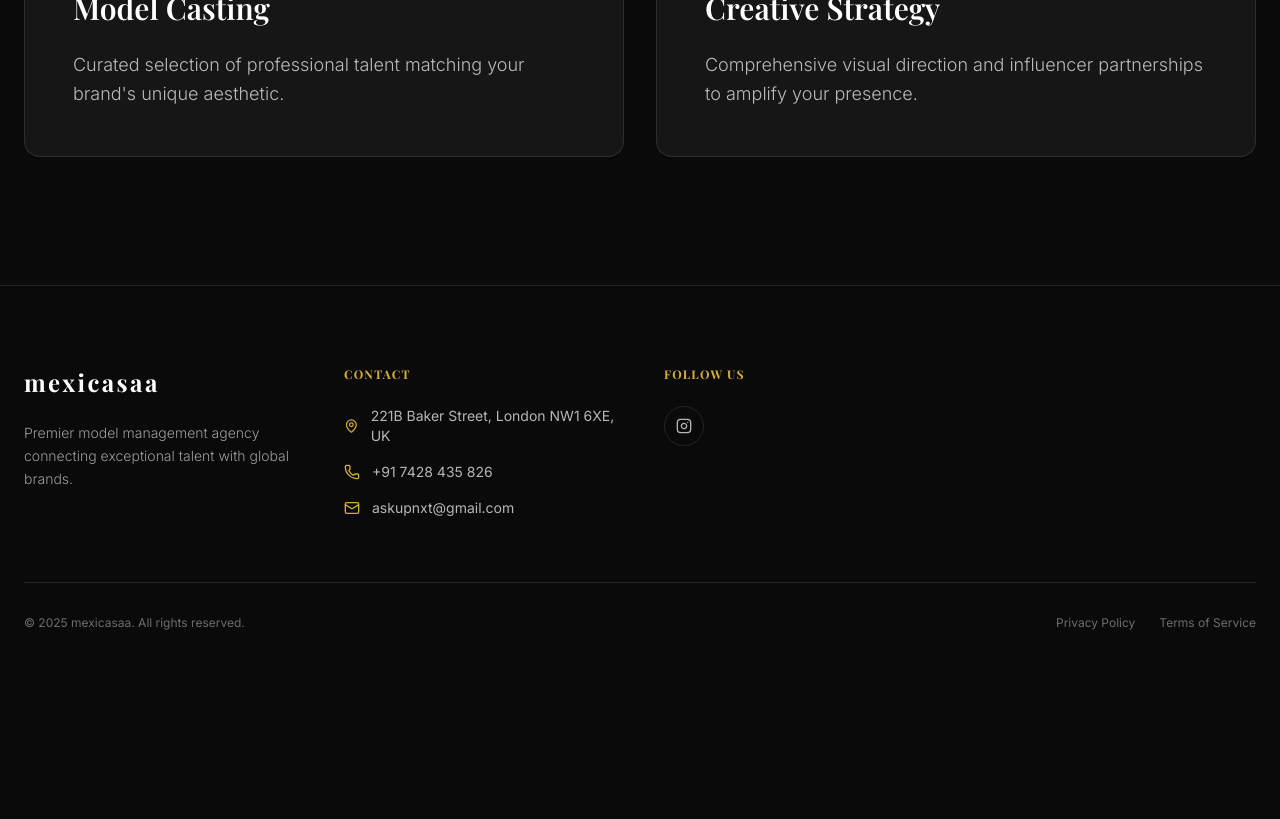
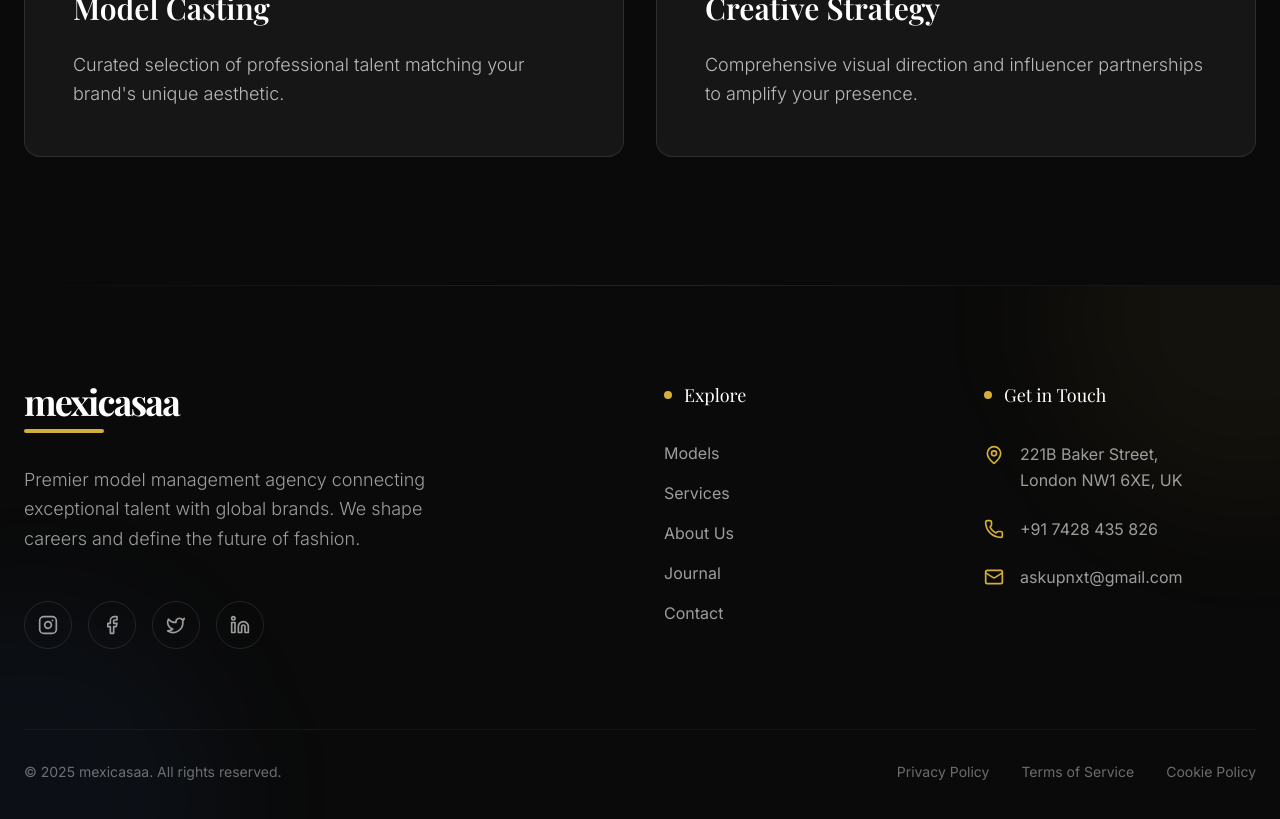
Before and after one commit to mexicasaa/UpNxt_profile, a React (Vite) app: page /#/services in a window 1280 px wide. Shown: the part 900-1719 px from the top of the page. Before the commit the page ends 1571 px from the top, so only its background shows below. Built offline with nearby package versions, Linux system fonts and the light colour scheme; a web font is replaced by a local one.

Commit message:
Redesign footer with glassmorphism and modern aesthetic

```diff
--- a/src/components/layout/Footer.tsx
+++ b/src/components/layout/Footer.tsx
@@ -1,58 +1,95 @@
-
-import { Instagram, Mail, Phone, MapPin } from 'lucide-react';
+import { Instagram, Mail, Phone, MapPin, Facebook, Twitter, Linkedin } from 'lucide-react';
 
 export function Footer() {
     return (
-        <footer id="contact" className="bg-primary text-secondary border-t border-white/10 pt-20 pb-10">
-            <div className="container mx-auto px-6">
-                <div className="grid grid-cols-1 md:grid-cols-4 gap-12 mb-16">
-                    {/* Brand */}
-                    <div className="col-span-1 md:col-span-1">
-                        <a href="#" className="text-2xl font-serif font-bold tracking-widest text-secondary block mb-6">
-                            mexicasaa
+        <footer id="contact" className="relative bg-primary text-secondary pt-24 pb-12 overflow-hidden">
+            {/* Background Elements */}
+            <div className="absolute top-0 left-0 w-full h-px bg-gradient-to-r from-transparent via-white/10 to-transparent" />
+            <div className="absolute -top-40 -right-40 w-96 h-96 bg-accent/5 rounded-full blur-3xl pointer-events-none" />
+            <div className="absolute -bottom-40 -left-40 w-96 h-96 bg-blue-500/5 rounded-full blur-3xl pointer-events-none" />
+
+            <div className="container mx-auto px-6 relative z-10">
+                <div className="grid grid-cols-1 md:grid-cols-12 gap-12 mb-20">
+                    {/* Brand Section */}
+                    <div className="md:col-span-5 space-y-8">
+                        <a href="#" className="inline-block">
+                            <h2 className="text-4xl font-serif font-bold tracking-tighter text-white mb-2">
+                                mexicasaa
+                            </h2>
+                            <div className="h-1 w-20 bg-accent rounded-full" />
                         </a>
-                        <p className="text-secondary/60 font-light text-sm leading-relaxed">
-                            Premier model management agency connecting exceptional talent with global brands.
+                        <p className="text-secondary/60 font-light text-lg leading-relaxed max-w-md">
+                            Premier model management agency connecting exceptional talent with global brands. We shape careers and define the future of fashion.
                         </p>
+
+                        <div className="flex space-x-4 pt-4">
+                            {[
+                                { icon: Instagram, href: "https://www.instagram.com/mexicasaa/" },
+                                { icon: Facebook, href: "#" },
+                                { icon: Twitter, href: "#" },
+                                { icon: Linkedin, href: "#" }
+                            ].map((social, index) => (
+                                <a
+                                    key={index}
+                                    href={social.href}
+                                    target="_blank"
+                                    rel="noopener noreferrer"
+                                    className="w-12 h-12 rounded-full border border-white/10 flex items-center justify-center text-secondary/60 hover:bg-white hover:text-primary hover:border-white transition-all duration-300 group"
+                                >
+                                    <social.icon className="w-5 h-5 group-hover:scale-110 transition-transform duration-300" />
+                                </a>
+                            ))}
+                        </div>
                     </div>
 
+                    {/* Quick Links */}
+                    <div className="md:col-span-3 md:col-start-7">
+                        <h4 className="text-white font-medium text-lg mb-8 flex items-center">
+                            <span className="w-2 h-2 bg-accent rounded-full mr-3" />
+                            Explore
+                        </h4>
+                        <ul className="space-y-4">
+                            {['Models', 'Services', 'About Us', 'Journal', 'Contact'].map((item) => (
+                                <li key={item}>
+                                    <a href="#" className="group flex items-center text-secondary/60 hover:text-accent transition-colors duration-300">
+                                        <span className="w-0 group-hover:w-2 h-px bg-accent mr-0 group-hover:mr-2 transition-all duration-300" />
+                                        {item}
+                                    </a>
+                                </li>
+                            ))}
+                        </ul>
+                    </div>
 
-                    {/* Contact */}
-                    <div>
-                        <h4 className="text-accent uppercase tracking-widest text-xs font-bold mb-6">Contact</h4>
-                        <ul className="space-y-4">
-                            <li className="flex items-center space-x-3 text-secondary/70 text-sm">
-                                <MapPin className="w-4 h-4 text-accent" />
-                                <span>221B Baker Street, London NW1 6XE, UK</span>
+                    {/* Contact Info */}
+                    <div className="md:col-span-3">
+                        <h4 className="text-white font-medium text-lg mb-8 flex items-center">
+                            <span className="w-2 h-2 bg-accent rounded-full mr-3" />
+                            Get in Touch
+                        </h4>
+                        <ul className="space-y-6">
+                            <li className="group flex items-start space-x-4 text-secondary/60 hover:text-white transition-colors duration-300">
+                                <MapPin className="w-5 h-5 text-accent mt-1 group-hover:scale-110 transition-transform duration-300" />
+                                <span className="leading-relaxed">221B Baker Street,<br />London NW1 6XE, UK</span>
                             </li>
-                            <li className="flex items-center space-x-3 text-secondary/70 text-sm">
-                                <Phone className="w-4 h-4 text-accent" />
+                            <li className="group flex items-center space-x-4 text-secondary/60 hover:text-white transition-colors duration-300">
+                                <Phone className="w-5 h-5 text-accent group-hover:scale-110 transition-transform duration-300" />
                                 <span>+91 7428 435 826</span>
                             </li>
-                            <li className="flex items-center space-x-3 text-secondary/70 text-sm">
-                                <Mail className="w-4 h-4 text-accent" />
+                            <li className="group flex items-center space-x-4 text-secondary/60 hover:text-white transition-colors duration-300">
+                                <Mail className="w-5 h-5 text-accent group-hover:scale-110 transition-transform duration-300" />
                                 <span>askupnxt@gmail.com</span>
                             </li>
                         </ul>
                     </div>
-
-                    {/* Social */}
-                    <div>
-                        <h4 className="text-accent uppercase tracking-widest text-xs font-bold mb-6">Follow Us</h4>
-                        <div className="flex space-x-4">
-                            <a href="https://www.instagram.com/mexicasaa/" target="_blank" rel="noopener noreferrer" className="w-10 h-10 rounded-full border border-white/10 flex items-center justify-center text-secondary/70 hover:bg-accent hover:text-primary hover:border-accent transition-all duration-300">
-                                <Instagram className="w-4 h-4" />
-                            </a>
-
-                        </div>
-                    </div>
                 </div>
 
-                <div className="border-t border-white/10 pt-8 flex flex-col md:flex-row justify-between items-center text-xs text-secondary/40">
+                {/* Bottom Bar */}
+                <div className="border-t border-white/5 pt-8 flex flex-col md:flex-row justify-between items-center text-sm text-secondary/40">
                     <p>&copy; {new Date().getFullYear()} mexicasaa. All rights reserved.</p>
-                    <div className="flex space-x-6 mt-4 md:mt-0">
-                        <a href="#" className="hover:text-white transition-colors">Privacy Policy</a>
-                        <a href="#" className="hover:text-white transition-colors">Terms of Service</a>
+                    <div className="flex space-x-8 mt-4 md:mt-0">
+                        <a href="#" className="hover:text-white transition-colors duration-300">Privacy Policy</a>
+                        <a href="#" className="hover:text-white transition-colors duration-300">Terms of Service</a>
+                        <a href="#" className="hover:text-white transition-colors duration-300">Cookie Policy</a>
                     </div>
                 </div>
             </div>
```
